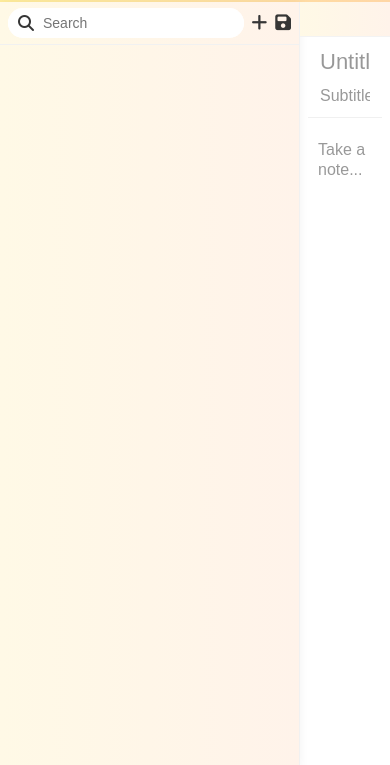
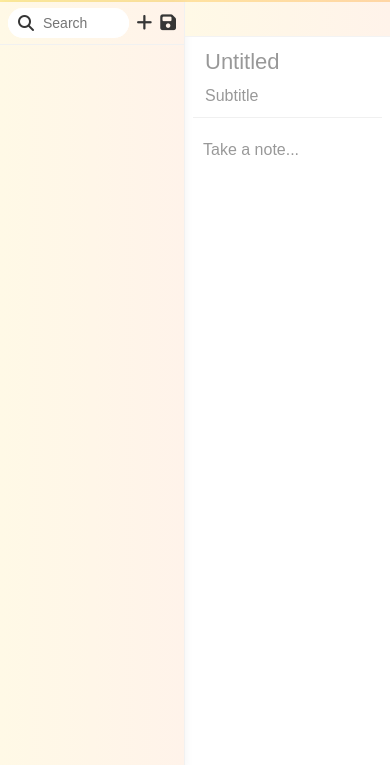
Before and after one commit to clopenz/FeatherInk, a website: page public/index.html in a window 390 px wide. Shown: the part 56-821 px from the top of the page. Drawn offline with Linux system fonts and the light colour scheme.

Commit message:
adjusted media queries and fixed layout

```diff
--- a/public/css/style.css
+++ b/public/css/style.css
@@ -488,7 +488,7 @@ a:visited {
 	flex-direction: column;
 	box-shadow: 0 0 10px rgba(0, 0, 0, 0.05);
 	min-width: 300px;
-	height: calc(100vh - 77px);
+	min-height: calc(100vh - 77px);
 }
 
 .note-list-items {
@@ -539,8 +539,8 @@ a:visited {
 .note-content-wrapper {
 	position: relative;
 	width: 100%;
-	height: 100%;
-
+	height: calc(100vh - 110px);
+	overflow: hidden;
 	padding-left: 8px;
 	padding-right: 8px;
 	background: var(--note-content-wrapper-bg);
@@ -583,7 +583,7 @@ a:visited {
 .note-content {
 	font-family: Arial, Helvetica, sans-serif;
 	width: 100%;
-	height: 85%;
+	height: 100%;
 	margin-top: 12px;
 	font-size: 16px;
 	padding: 10px;
@@ -635,3 +635,19 @@ a:visited {
 		color: var(--social-links-hover-color);
 	}
 }
+
+/* Media Queries */
+/* Mobile */
+@media (max-width: 768px) {
+	.note-list-wrapper {
+		min-width: 185px;
+	}
+
+	.note-list-title {
+		font-size: 14px;
+	}
+
+	.note-list-subtitle {
+		font-size: 12px;
+	}
+}
```
